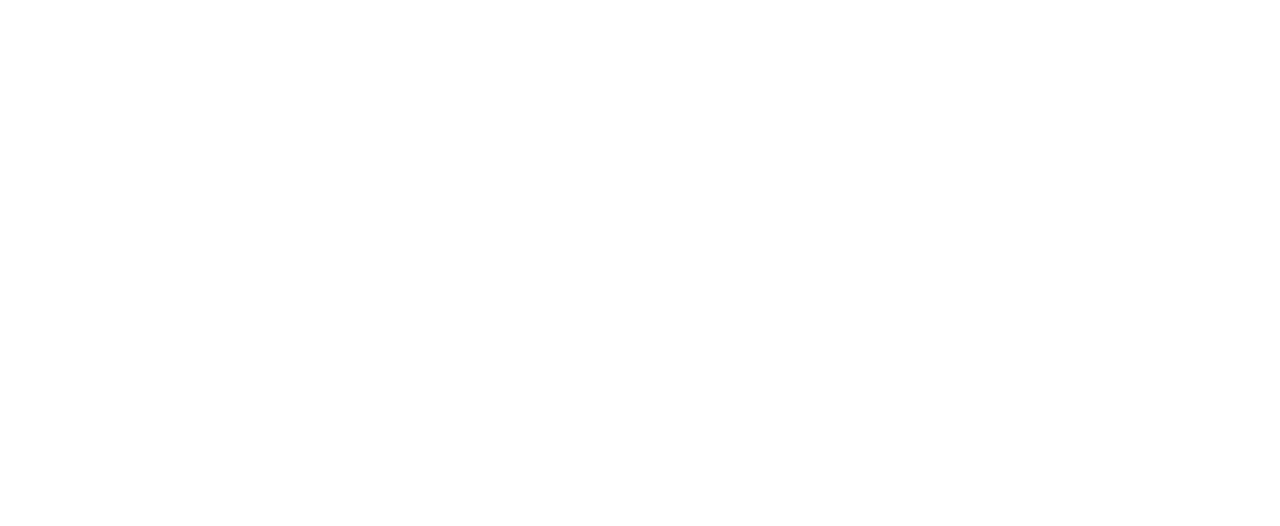
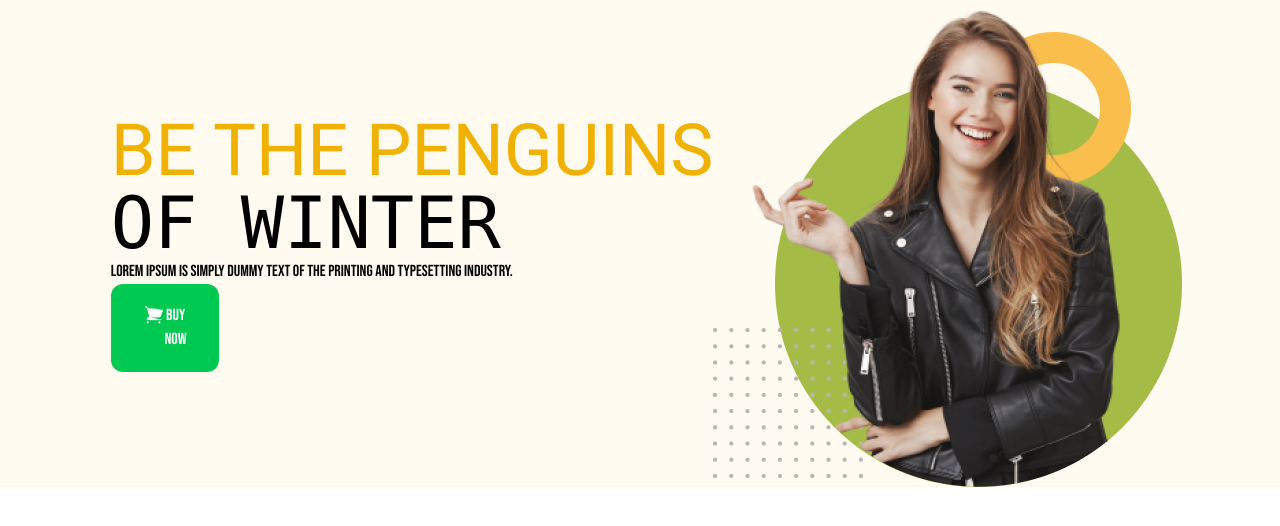
Before and after one commit to limon1492/fashion-resources-m3-mu13, a plain HTML site: page index.html in a window 1280 px wide. Drawn offline with nearby package versions, Linux system fonts and the light colour scheme.

Commit message:
added the secend commit

```diff
--- a/index.html
+++ b/index.html
@@ -4,8 +4,46 @@
     <meta charset="UTF-8">
     <meta name="viewport" content="width=device-width, initial-scale=1.0">
     <title>fashion-resources</title>
+    <script src="https://unpkg.com/@tailwindcss/browser@4"></script>
+    <link rel="preconnect" href="https://fonts.googleapis.com">
+<link rel="preconnect" href="https://fonts.gstatic.com" crossorigin>
+<link href="https://fonts.googleapis.com/css2?family=Bebas+Neue&family=Roboto:ital,wght@0,100..900;1,100..900&display=swap" rel="stylesheet">
+<style>
+     .font-roboto{
+        font-family: "Roboto", sens-serif;
+     }
+     .bebas-neue-regular {
+  font-family: "Bebas Neue", sens-serif;
+  font-weight: 400;
+  font-style: normal;
+}
+
+</style>
 </head>
-<body>
+<body class="bebas-neue-regular ">
+    <div class="bg-[#FFFBF0]  pl-4 ">
 
+        <div class="md:flex md:justify-center md:items-center  ">
+            <div>
+                <h1 class="font-roboto text-7xl uppercase"><span class="text-yellow-500">Be the Penguins</span> <br><samp class="decoration-black"> of Winter</samp> </h1>
+                <P>Lorem Ipsum is simply dummy text of the printing
+                    and typesetting industry.</P>
+                    <BUtton class="bg-green-500 py-5 px-8 rounded-xl flex text-white  "> <svg xmlns="http://www.w3.org/2000/svg" fill="white" viewBox="0 0 24 24" strokeWidth={1.5} stroke="currentColor" className="size-6 text-white ">
+                        <path strokeLinecap="round " strokeLinejoin="round " d="M2.25 3h1.386c.51 0 .955.343 1.087.835l.383 1.437M7.5 14.25a3 3 0 0 0-3 3h15.75m-12.75-3h11.218c1.121-2.3 2.1-4.684 2.924-7.138a60.114 60.114 0 0 0-16.536-1.84M7.5 14.25 5.106 5.272M6 20.25a.75.75 0 1 1-1.5 0 .75.75 0 0 1 1.5 0Zm12.75 0a.75.75 0 1 1-1.5 0 .75.75 0 0 1 1.5 0Z" />
+                      </svg>
+                      BUY NOW</BUtton>
+            </div>
+            <div>
+                <img src="images/model.png" alt="">
+            </div>
+        </div>
+
+    </div>
+    <main>
+
+    </main>
+    <footer>
+
+    </footer>
 </body>
 </html>
--- /dev/null
+++ b/tailwind.config.js
@@ -0,0 +1,8 @@
+/** @type {import('tailwindcss').Config} */
+module.exports = {
+    content: ["./src/**/*.{html,js}"],
+    theme: {
+      extend: {},
+    },
+    plugins: [],
+  }
```
Also changed, not shown: icons/bg1.png (added), icons/bg2.png (added), icons/bg3.png (added), icons/box.png (added), icons/house.png (added), icons/logo.png (added), icons/question.png (added), icons/shopping-cart 1.png (added), images/jacket-1.png (added), images/jacket-2.png (added), images/jacket-3.png (added), images/jacket-4.png (added), images/jacket-5.png (added), images/jacket-6.png (added), 2 more files, 2 other files.
